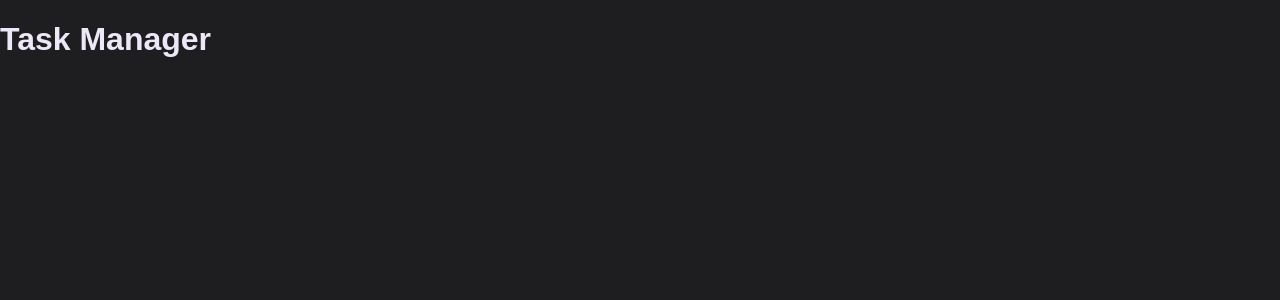
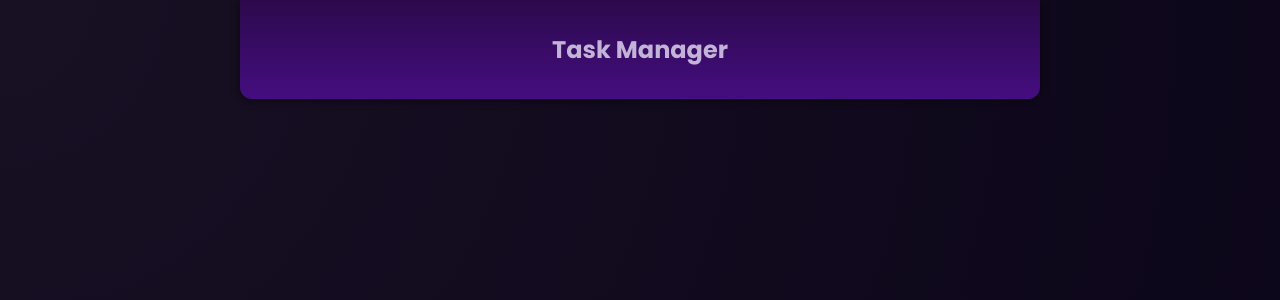
Before and after one commit to katieloesch/angular-task-app, an Angular app: page / in a window 1280 px wide. Shown: the top 300 px of the page. Built offline with nearby package versions, Linux system fonts and the light colour scheme.

Commit message:
add global styles and header.component.css

```diff
--- /dev/null
+++ b/src/app/header.component.css
@@ -0,0 +1,48 @@
+header {
+  display: flex;
+  flex-direction: column;
+  align-items: center;
+  gap: 1rem;
+  width: 90%;
+  max-width: 50rem;
+  margin: 0 auto 2rem auto;
+  text-align: center;
+  background: linear-gradient(to bottom, #2c0a4c, #450d80);
+  padding: 1rem;
+  border-bottom-right-radius: 12px;
+  border-bottom-left-radius: 12px;
+  box-shadow: 0 1px 8px rgba(0, 0, 0, 0.6);
+}
+
+img {
+  width: 3.5rem;
+  object-fit: contain;
+}
+
+h1 {
+  font-size: 1.25rem;
+  margin: 0;
+  padding: 0;
+}
+
+p {
+  margin: 0;
+  font-size: 0.8rem;
+  text-wrap: balance;
+}
+
+@media (min-width: 768px) {
+  header {
+    padding: 2rem;
+  }
+
+  img {
+    width: 4.5rem;
+  }
+
+  h1 {
+    font-size: 1.5rem;
+    margin: 0;
+    padding: 0;
+  }
+}
--- a/src/app/header.component.ts
+++ b/src/app/header.component.ts
@@ -4,5 +4,6 @@
   selector: 'app-header',
   standalone: true,
   templateUrl: './header.component.html',
+  styleUrl: './header.component.css',
 })
 export class HeaderComponent {}
--- a/src/index.html
+++ b/src/index.html
@@ -1,13 +1,19 @@
-<!doctype html>
+<!DOCTYPE html>
 <html lang="en">
-<head>
-  <meta charset="utf-8">
-  <title>Essentials</title>
-  <base href="/">
-  <meta name="viewport" content="width=device-width, initial-scale=1">
-  <link rel="icon" type="image/x-icon" href="favicon.ico">
-</head>
-<body>
-  <app-root></app-root>
-</body>
+  <head>
+    <meta charset="utf-8" />
+    <title>TaskManager</title>
+    <base href="/" />
+    <meta name="viewport" content="width=device-width, initial-scale=1" />
+    <link rel="icon" type="image/x-icon" href="favicon.ico" />
+    <link rel="preconnect" href="https://fonts.googleapis.com" />
+    <link rel="preconnect" href="https://fonts.gstatic.com" crossorigin />
+    <link
+      href="https://fonts.googleapis.com/css2?family=Poppins:wght@400;700&display=swap"
+      rel="stylesheet"
+    />
+  </head>
+  <body>
+    <app-root></app-root>
+  </body>
 </html>
--- a/src/styles.css
+++ b/src/styles.css
@@ -1,10 +1,16 @@
-/* You can add global styles to this file, and also import other style files */
+* {
+  box-sizing: border-box;
+}
+
 html {
-  font-family: sans-serif;
+  height: 100%;
 }
 
 body {
+  font-family: "Poppins", sans-serif;
+  background: radial-gradient(circle at top left, #181023, #0b0519);
+  color: #c3b3d8;
   margin: 0;
-  background-color: #1e1d20;
-  color: #ede8f7;
+  padding: 0;
+  height: 100%;
 }
```
Also changed, not shown: src/assets/task-management-logo.png (added).
